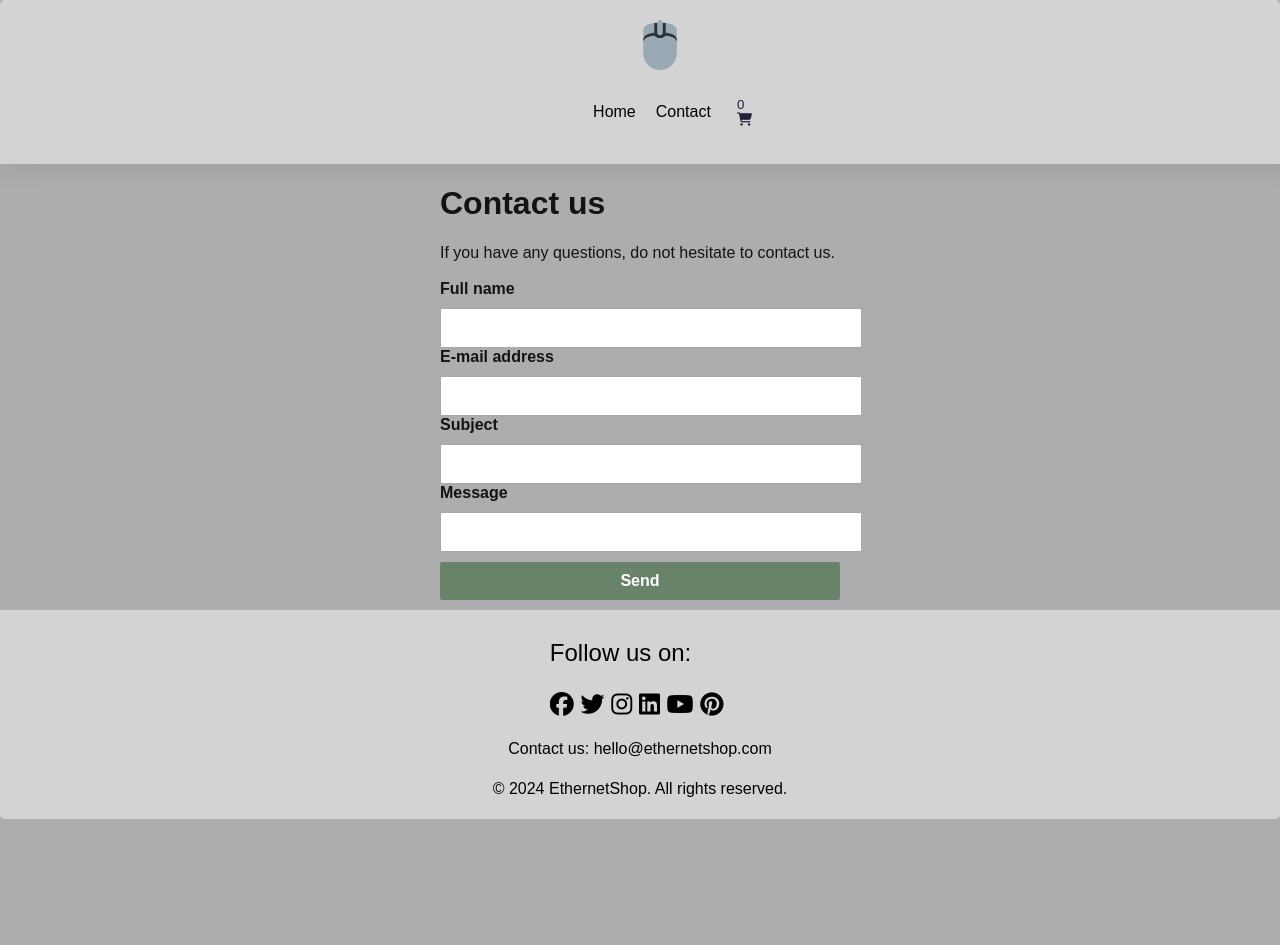
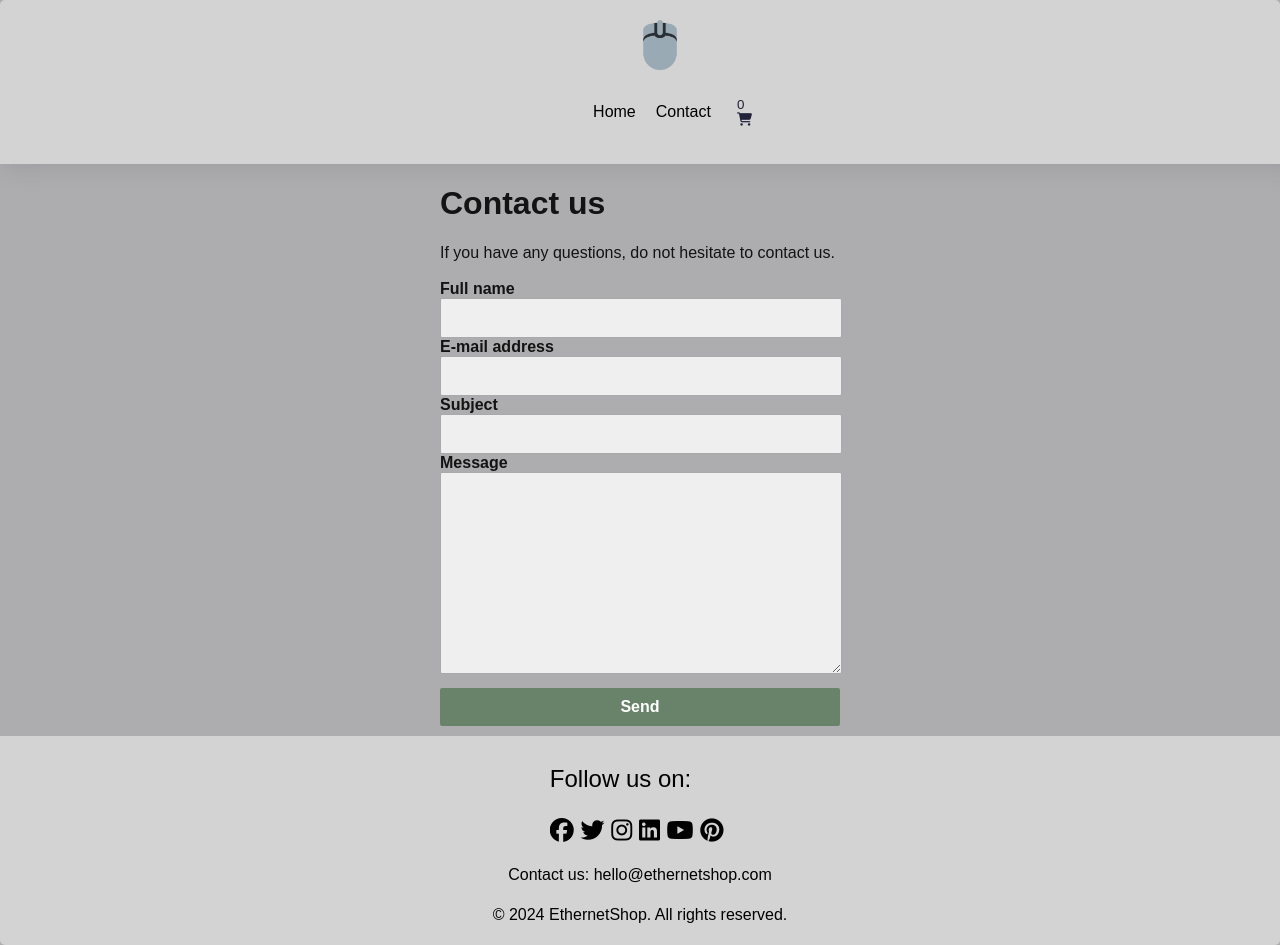
Before and after one commit to Psijii/js-frameworks-noroff-2, a React (Create React App) app: page /contactPage in a window 1280 px wide. Before the commit the page ends 819 px from the top, so only its background shows below. Built offline with nearby package versions, Linux system fonts and the light colour scheme.

Commit message:
updating contact page and css

```diff
--- a/src/pages/ContactPage.css
+++ b/src/pages/ContactPage.css
@@ -12,12 +12,21 @@
 
 input {
   border: 1px solid darkgray;
-  width: 400px;
+  width: 380px;
   font-size: 16px;
   padding: 10px;
   border-radius: 2px;
-  margin-top: 10px;
-  background-color: white;
+  background-color: rgb(239, 239, 239);
+}
+
+textarea {
+  border: 1px solid darkgray;
+  width: 380px;
+  height: 180px;
+  font-size: 16px;
+  padding: 10px;
+  border-radius: 2px;
+  background-color: rgb(239, 239, 239);
 }
 
 input:focus {
--- a/src/pages/ContactPage.jsx
+++ b/src/pages/ContactPage.jsx
@@ -62,7 +62,7 @@ export default function Form() {
       <input id="subject" name="subject" {...register("subject")} />
       {errors.subject && <p>{errors.subject.message}</p>}
       <label htmlFor="body">Message</label>
-      <input id="body" name="body" {...register("body")} />
+      <textarea id="body" name="body" {...register("body")} />
       {errors.body && <p>{errors.body.message}</p>}
       <input type="submit" value="Send" className={styles.secondary} />
     </form>
```
